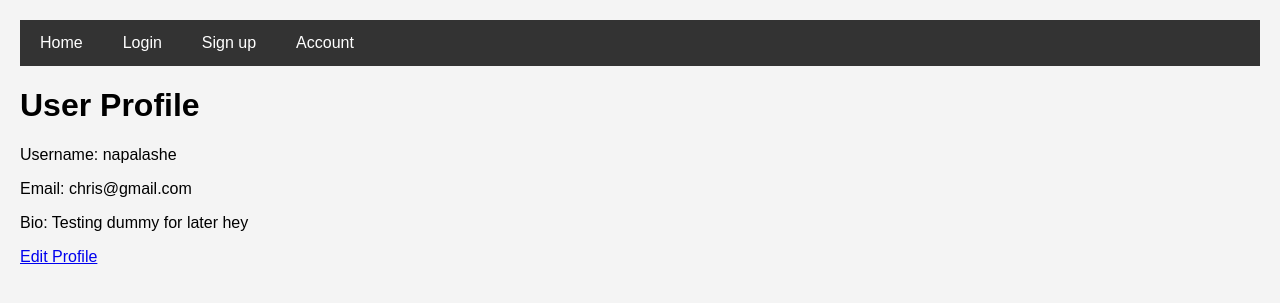
After one commit to napalashe/financial_web_page, a Django app: page /user/account/ in a window 1280 px wide. The commit adds this page. Shown: the top 303 px of the page. Run offline with Django 5.2, Linux system fonts and the light colour scheme; a user stored in the database is signed in.

Commit message:
added account and edit account

```diff
--- a/templates/partials/base.html
+++ b/templates/partials/base.html
@@ -1,30 +1,22 @@
 <!DOCTYPE html>
 <html lang="en">
-
   <head>
-  <meta charset="UTF-8">
-  <meta name="viewport" content="width=device-width, initial-scale=1.0">
-  <title>
-    {% block title %}
-    {% endblock %}
-  </title>
+    <meta charset="UTF-8" />
+    <meta name="viewport" content="width=device-width, initial-scale=1.0" />
+    <title>{% block title %} {% endblock %}</title>
     {% load static %}
-  <link rel="stylesheet" href="{% static 'css/styles.css' %}">
+    <link rel="stylesheet" href="{% static 'css/styles.css' %}" />
     <script src="https://cdn.jsdelivr.net/npm/chart.js"></script>
   </head>
-
 
   <body>
     <div class="navbar">
       <a href="{% url 'core:index' %}">Home</a>
       <a href="{% url 'userauths:sign-in' %}">Login</a>
       <a href="{% url 'userauths:sign-up' %}">Sign up</a>
-    <a href="profile.html">Account</a>
+      <a href="{% url 'userauths:account' %}">Account</a>
     </div>
-  {% block content %}
-  {% endblock %}
+    {% block content %} {% endblock %}
     <script src="{% static 'js/charts.js' %}" defer></script>
-
   </body>
-
 </html>
--- /dev/null
+++ b/templates/userauths/account.html
@@ -0,0 +1,10 @@
+{% extends "partials/base.html" %} {% block content %}
+<h1>User Profile</h1>
+<div>
+  <p>Username: {{ user.username }}</p>
+  <p>Email: {{ user.email }}</p>
+  <p>Bio: {{ user.bio }}</p>
+</div>
+<a href="{% url 'userauths:edit-profile' %}">Edit Profile</a>
+
+{% endblock content %}
--- a/userauths/forms.py
+++ b/userauths/forms.py
@@ -10,3 +10,8 @@ class UserRegisterForm(UserCreationForm):
     class Meta:
         model = User
         fields = ['username', 'email', 'password1', 'password2']
+
+class UserEditForm(forms.ModelForm):
+    class Meta:
+        model = User
+        fields = ['username', 'email', 'bio']
--- a/userauths/urls.py
+++ b/userauths/urls.py
@@ -7,6 +7,8 @@ urlpatterns = [
     path('sign-up/', views.register_view, name ='sign-up'),
     path('sign-in/', views.login_view, name ='sign-in'),
     path('sign-out/', views.logout_view, name ='sign-out'),
+    path('account/', views.account_view, name = 'account'),
+    path('edit-profile/', views.edit_profile, name = 'edit-profile'),
 
 
 ]
--- a/userauths/views.py
+++ b/userauths/views.py
@@ -4,6 +4,8 @@ from django.contrib.auth import login, authenticate
 from django.contrib import messages
 from django.conf import settings
 from django.contrib.auth import logout
+from django.contrib.auth.decorators import login_required
+from .forms import UserEditForm
 
 User = settings.AUTH_USER_MODEL
 
@@ -49,6 +51,23 @@ def login_view(request):
 
     return render(request, 'userauths/sign-in.html', context)
 
+@login_required
+def account_view(request):
+    return render(request, 'userauths/account.html', {'user': request.user})
+
+@login_required
+def edit_profile(request):
+    if request.method == 'POST':
+        form = UserEditForm(request.POST, instance=request.user)
+        if form.is_valid():
+            form.save()
+            return redirect('userauths:account')
+    else:
+        form = UserEditForm(instance=request.user)
+
+    return render(request, 'userauths/edit-profile.html', {'form': form})
+
+
 def logout_view(request):
     logout(request)
     messages.success(request, 'You have successfully logged out!')
```
Also changed, not shown: templates/userauths/edit-profile.html (added, +7 -0 lines), db.sqlite3. Lines whose indentation alone changed are shown as unchanged.
